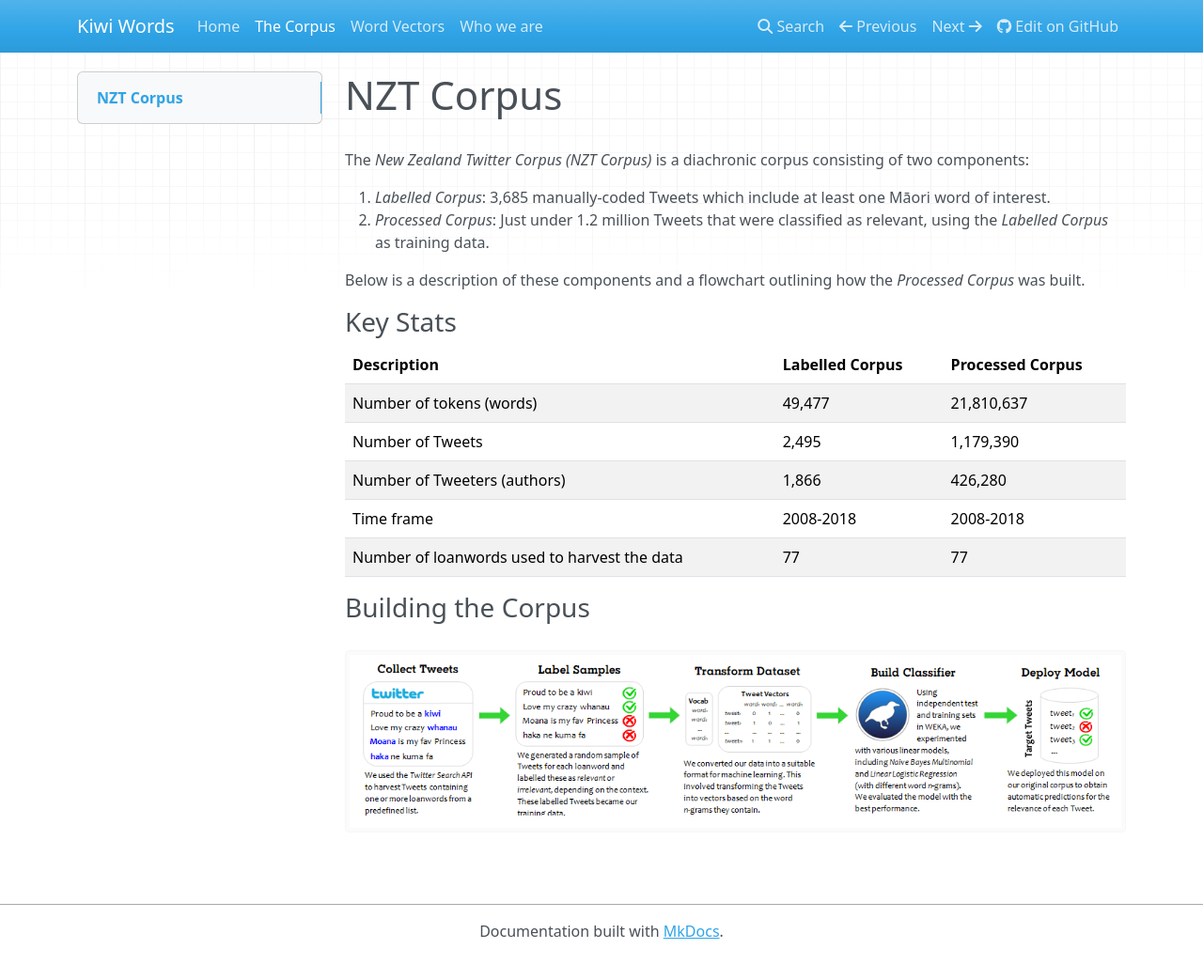
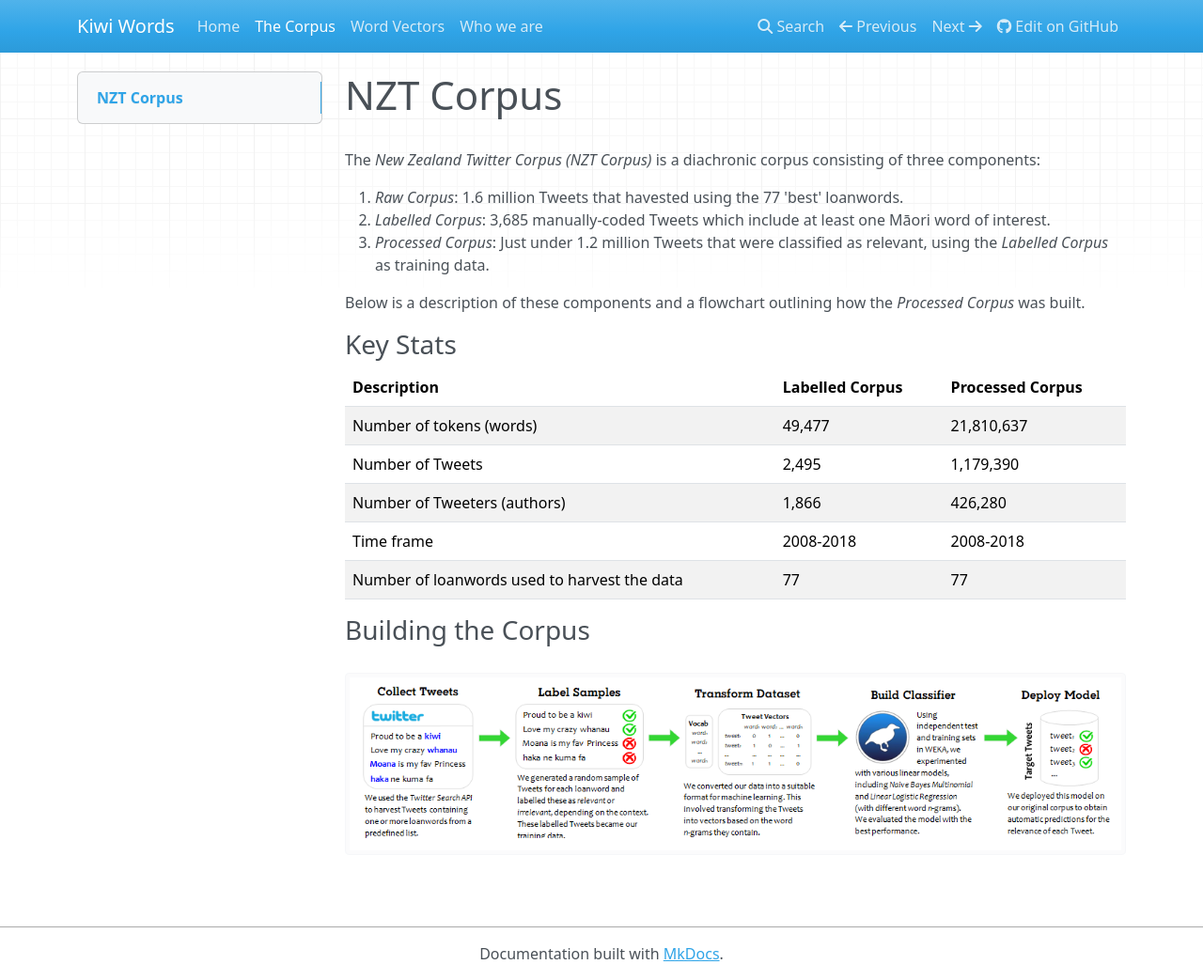
Before and after one commit to Waikato/kiwiwords, an MkDocs documentation site: the page built from docs/corpus.md, in a window 1280 px wide and 1043 px high. Shown: the whole window at 94% size. Built offline with MkDocs 1.6.1, drawn with Linux system fonts in a browser that asks for light colours; nearby versions of some CDN libraries.

Commit message:
Update corpus.md

```diff
--- a/docs/corpus.md
+++ b/docs/corpus.md
@@ -1,9 +1,10 @@
 # NZT Corpus
 <br>
-The <i>New Zealand Twitter Corpus (NZT Corpus)</i> is a diachronic corpus consisting of two components:
+The <i>New Zealand Twitter Corpus (NZT Corpus)</i> is a diachronic corpus consisting of three components:
 
-1. <i>Labelled Corpus</i>: 3,685 manually-coded Tweets which include at least one Māori word of interest.
-2. <i>Processed Corpus</i>: Just under 1.2 million Tweets that were classified as relevant, using the <i>Labelled Corpus</i> as training data.
+1. <i>Raw Corpus</i>: 1.6 million Tweets that havested using the 77 'best' loanwords.
+2. <i>Labelled Corpus</i>: 3,685 manually-coded Tweets which include at least one Māori word of interest.
+3. <i>Processed Corpus</i>: Just under 1.2 million Tweets that were classified as relevant, using the <i>Labelled Corpus</i> as training data.
 
 Below is a description of these components and a flowchart outlining how the <i>Processed Corpus</i> was built.
 
```
